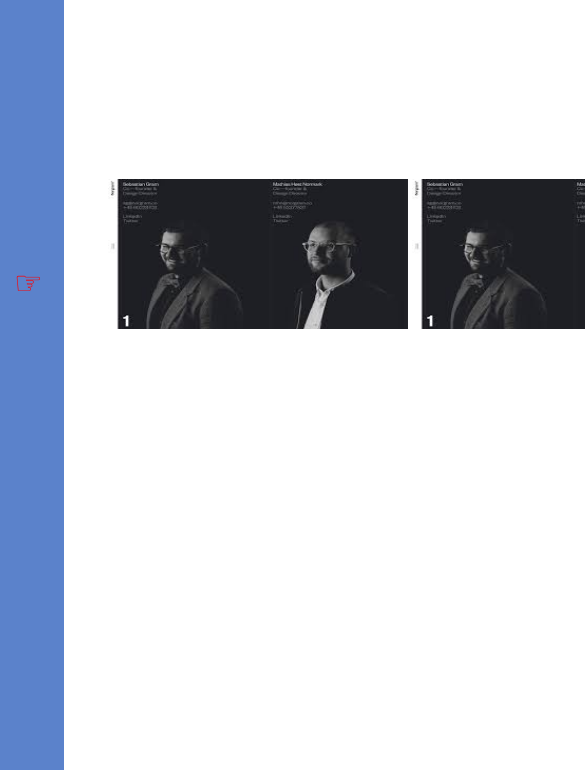
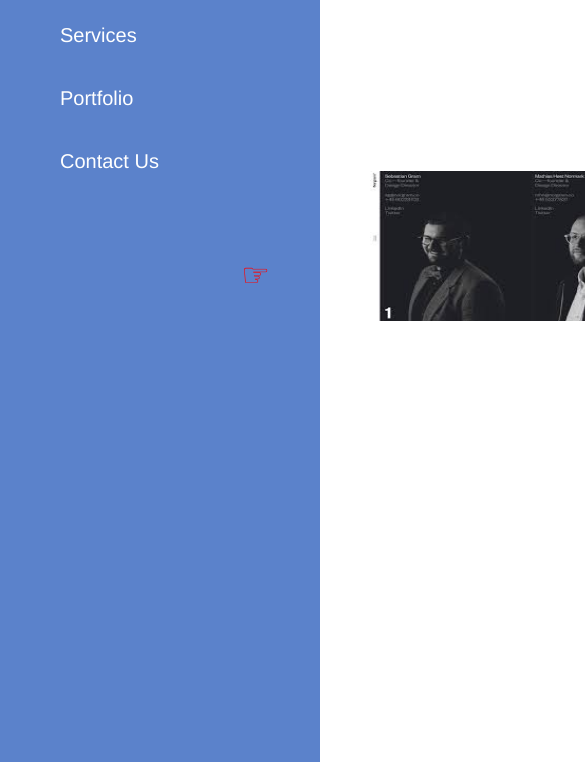
Before and after one commit to rosexw/2018-practice, a plain HTML site: page index.html in a window 390 px wide. Shown: the part 82-852 px from the top of the page, 585 px wide, since content can reach past the window. Drawn offline with Linux system fonts and the light colour scheme.

Commit message:
transform translateX now added with variables

```diff
--- a/Styles/Nav.scss
+++ b/Styles/Nav.scss
@@ -5,22 +5,18 @@
 
 #navbar {
   background-color: $colorLightBlue;
-  overflow: hidden;
   text-decoration: none;
-  position: absolute; /* Make it stick, even on scroll */
   margin-right: 50px;
-  width: $sidebarWidth;
+  min-width: $sidebarButtonWidth + $sidebarWidth;
+  position: relative;
   height: 100vh;
   margin-top: 0;
-  top: 0;
-  left: -220px;
 
-  z-index: 2;
-
-  transition: top 0.2s ease-in-out;
+  transition: all 0.2s;
+  transform: translateX(-$sidebarWidth);
 
   .logo {
-    width: 80%;
+    width: 68%;
   }
 
   .toggle {
@@ -31,22 +27,14 @@
     -webkit-transition: all 0.15s ease-out 0;
     -moz-transition: all 0.15s ease-out 0;
     transition: all 0.45s ease-out 0;
-    position: fixed;
-    // top: 40vh;
-    // left: 20px;
     margin: 0;
     padding-top: 40vh;
-    padding-left: 50px;
-    z-index: 1;
     cursor: pointer;
-    height: 100vh;
-    width: 50px;
-
-    background-color: $colorLightBlue;
+    position: absolute;
+    right: 50px;
   }
 
-  &:active, &:hover, &:focus {
-    left: 0px;
+  &:active .toggle, &:hover .toggle, &:focus .toggle {
     .toggle {
       visibility: hidden;
     }
@@ -73,7 +61,11 @@
     a:hover, a:active, a:focus {
       color: yellow;
     }
+  }
+}
 
-  }
 
+.container {
+  transition: all 0.2s;
+  transform: translateX(-$sidebarWidth);
 }
--- a/Styles/Results.scss
+++ b/Styles/Results.scss
@@ -8,7 +8,7 @@
 #results {
   top: 30vh;
   position: relative;
-  left: 100px;
+  left: $sidebarWidth;
 
   white-space: nowrap;
 
--- a/Styles/main.scss
+++ b/Styles/main.scss
@@ -5,6 +5,8 @@
 
 body {
   position: relative;
+  margin: 0;
+  display: flex;
 }
 
 @import 'Nav';
@@ -13,9 +15,5 @@ body {
 
 
 #navbar:active, #navbar:hover, #navbar:focus {
-    left: 0px;
-    .container {
-      transform: translateX($sidebarWidth);
-      transition: all 0.2s;
-    }
-  }
+  transform: translateX(0);
+}
```
Also changed, not shown: Styles/Main.css, 1 other file.
